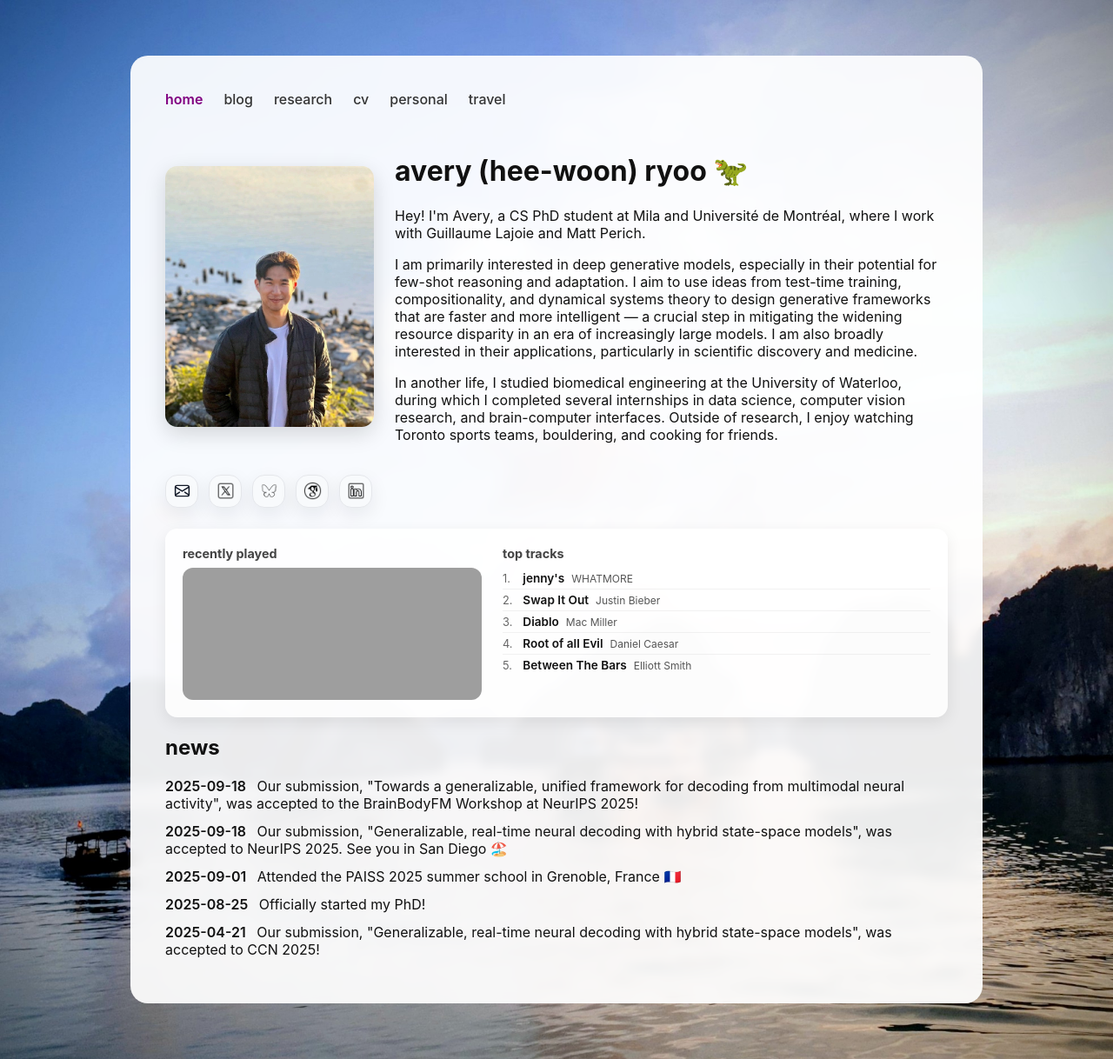
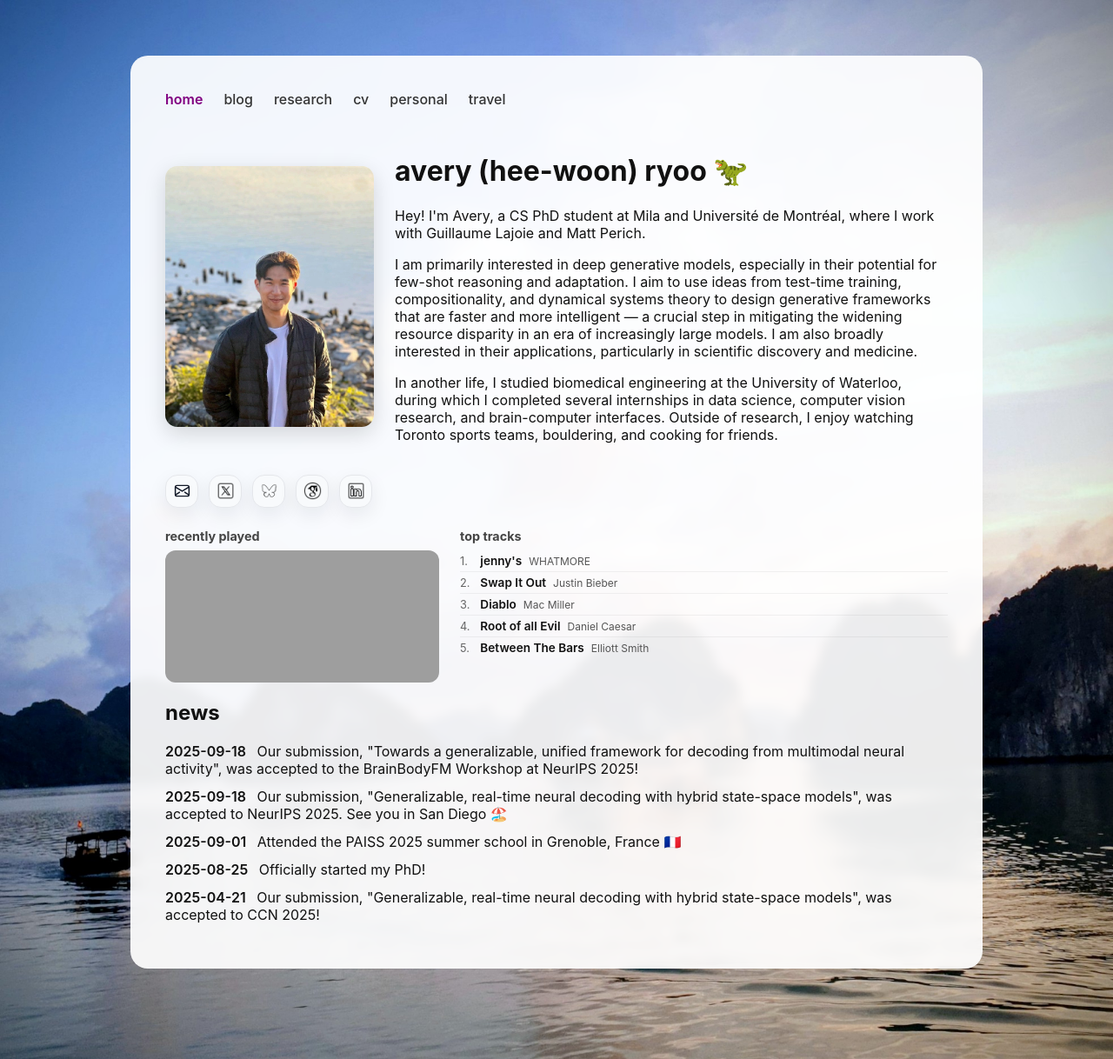
Before and after one commit to averyryoo/averyryoo.github.io, a Jekyll site: the page built from index.md, in a window 1280 px wide. Shown: the whole page at 87% size. Built offline with Jekyll 4.4.1, drawn with Linux system fonts in a browser that asks for light colours; grey boxes are pictures that could not be loaded.

Commit message:
remove shared card background from spotify widget to fix whitespace

```diff
--- a/assets/css/main.scss
+++ b/assets/css/main.scss
@@ -421,14 +421,11 @@ body {
   display: flex;
   gap: $spacing-2xl;
   margin: $spacing-xl 0;
-  padding: $spacing-xl;
-  background: $card-bg-paper;
-  border-radius: $card-radius-sm;
-  box-shadow: $shadow-sm;
+  align-items: flex-start;
 }
 
 .now-playing {
-  flex: 0 0 40%;
+  flex: 0 0 35%;
   display: flex;
   flex-direction: column;
 }
@@ -458,8 +455,7 @@ body {
 
 .spotify-embed {
   width: 100%;
-  flex: 1;
-  min-height: 152px;
+  height: 152px;
   border-radius: $card-radius-xs;
 }
 
```
